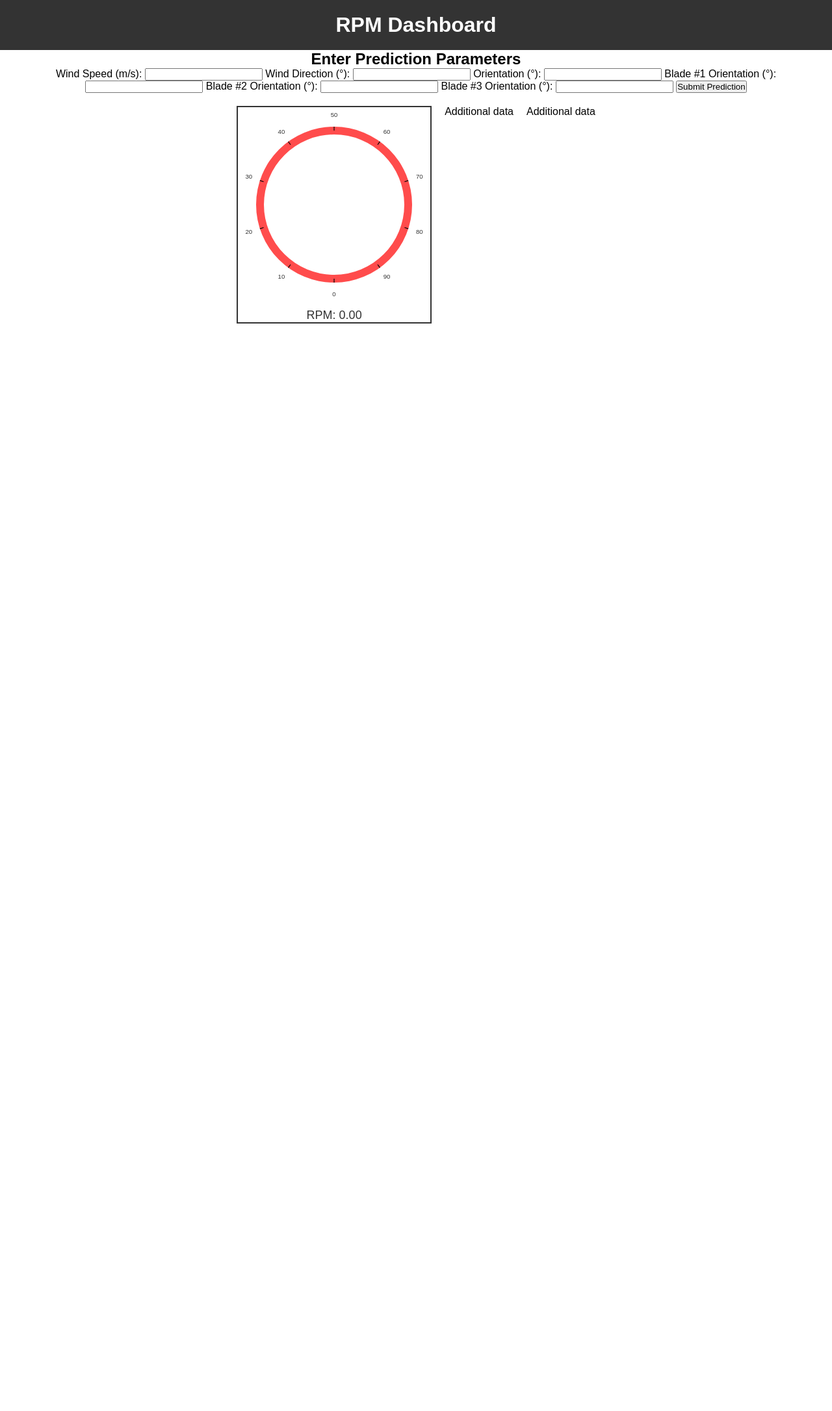
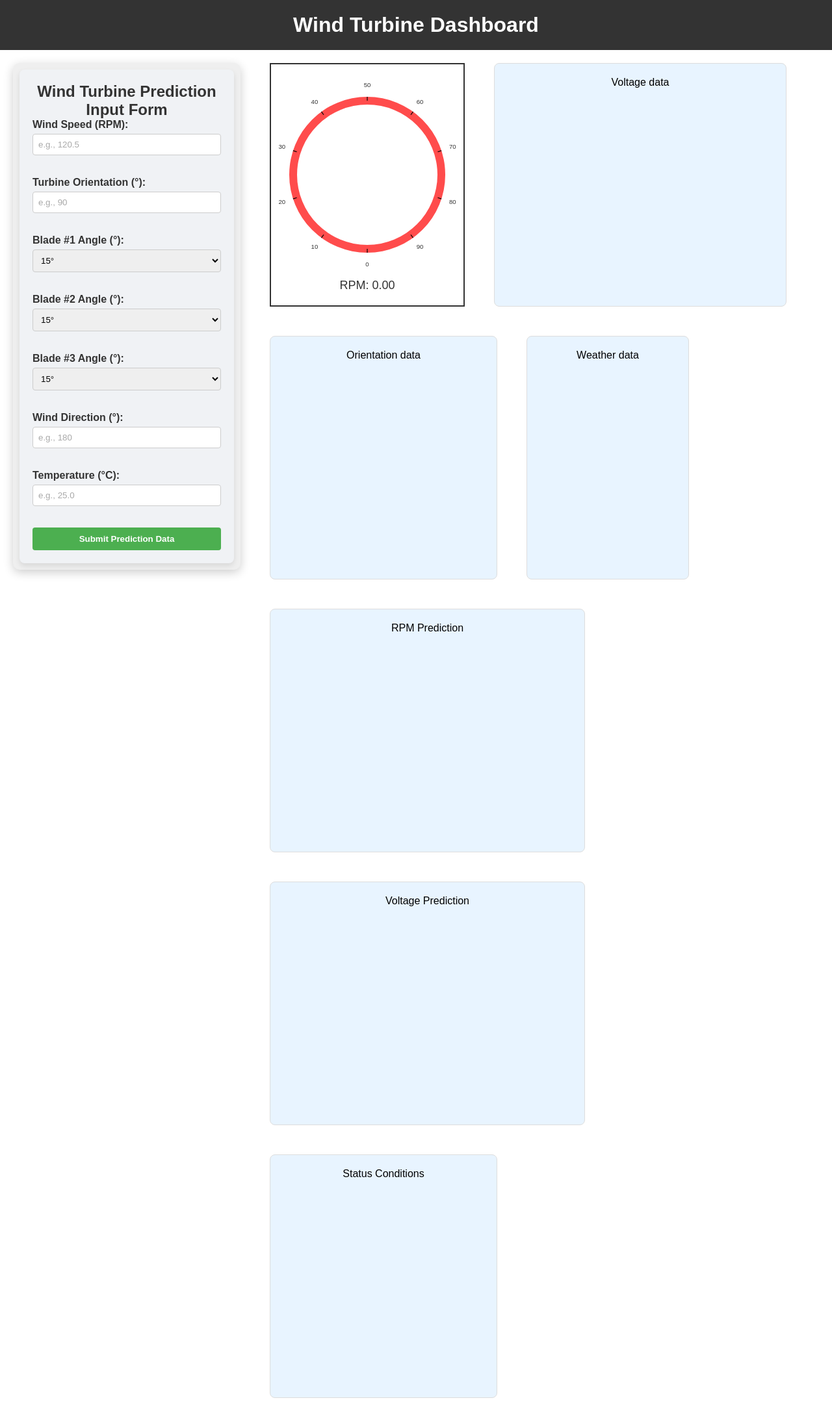
Before and after one commit to RyanSeidel/WindTurbine, a Flask app: page /socket in a window 1280 px wide. Shown: the whole page at 65% size. Before the commit the page ends 498 px from the top, so only its background shows below. Run offline with Flask 3, Linux system fonts and the light colour scheme; data that the repository does not hold is empty; some libraries are stand-ins or nearby versions.

Commit message:
dashboard layout updated

```diff
--- /dev/null
+++ b/grafana-docker-setup/custom-dashboard/static/css/inputform.css
@@ -0,0 +1,74 @@
+/* Remove spinners from number input fields */
+input[type="number"]::-webkit-outer-spin-button,
+input[type="number"]::-webkit-inner-spin-button {
+    -webkit-appearance: none;
+    margin: 0;
+}
+
+input[type="number"] {
+    -moz-appearance: textfield; /* For Firefox */
+}
+
+/* Container styling with box shadow */
+.content {
+    text-align: left;
+    background: #1111;
+    padding: 10px;
+    border-radius: 10px;
+    box-shadow: 0px 4px 15px rgba(0, 0, 0, 0.2); /* Container shadow */
+    width: 100%;
+    max-width: 350px;
+    flex: 1;
+    box-sizing: border-box;
+}
+
+/* Style for placeholder text */
+input::placeholder {
+    color: #A9A9A9; /* Light gray color */
+    opacity: 1; /* Ensures full opacity for cross-browser consistency */
+}
+
+/* Form box styling with fixed width */
+.form-box {
+    padding: 20px;
+    border-radius: 8px;
+    box-shadow: 0px 4px 8px rgba(0, 0, 0, 0.1); /* Subtle shadow for form box */
+    width: 400px; /* Fixed width for the form */
+    max-width: 100%; /* Ensures responsiveness on small screens */
+    box-sizing: border-box;
+    background-color: #f0f2f5;
+}
+
+h2 {
+    text-align: center;
+    color: #333;
+}
+
+label {
+    font-weight: bold;
+    color: #333;
+}
+
+input[type="number"], select {
+    width: 100%;
+    padding: 8px;
+    margin: 5px 0 15px 0;
+    border: 1px solid #ccc;
+    border-radius: 4px;
+    box-sizing: border-box;
+}
+
+button {
+    width: 100%;
+    padding: 10px;
+    background-color: #4CAF50;
+    border: none;
+    border-radius: 4px;
+    color: white;
+    font-weight: bold;
+    cursor: pointer;
+}
+
+button:hover {
+    background-color: #45a049;
+}
--- a/grafana-docker-setup/custom-dashboard/static/css/style.css
+++ b/grafana-docker-setup/custom-dashboard/static/css/style.css
@@ -23,25 +23,108 @@ header {
   width: 100%;
 }
 
-/* Dashboard container */
-.dashboard {
+/* Container to align form and side items */
+.dashboard-container {
   display: flex;
-  flex-wrap: wrap;
-  gap: 20px;
-  justify-content: center;
+  align-items: flex-start;
+  width: 100%;
   padding: 20px;
+  gap: 45px;
 }
 
-/* Gauge container with flex properties */
+/* Form section on the left */
+.content {
+  flex: 1;
+  max-width: 300px;
+}
+
+/* Right column for side items */
+.side-items {
+  display: flex;
+  flex-wrap: wrap; /* Allows items to wrap to the next row */
+  gap: 45px;
+  flex: 1;
+}
+
+/* Gauge container */
 .gauge-container {
   display: flex;
   flex-direction: column;
   align-items: center;
   justify-content: center;
-  max-width: 300px; /* Control the width of each container */
   text-align: center;
   border: 2px solid #333;
+  padding: 20px;
+  max-width: 300px;
+  height: 375px;
+  box-sizing: border-box;
 }
+
+/* Individual data containers with fixed dimensions */
+.voltage-container{
+  background-color: rgba(30, 144, 255, 0.1); /* Light blue with transparency */
+  width: 450px;
+  height: 375px;
+  padding: 20px;
+  border-radius: 8px;
+  text-align: center;
+  border: 1px solid #ddd;
+  box-sizing: border-box;
+}
+.orientation-container{
+  background-color: rgba(30, 144, 255, 0.1); /* Light blue with transparency */
+  width: 350px;
+  height: 375px;
+  padding: 20px;
+  border-radius: 8px;
+  text-align: center;
+  border: 1px solid #ddd;
+  box-sizing: border-box;
+}
+.weather-container{
+  background-color: rgba(30, 144, 255, 0.1); /* Light blue with transparency */
+  width: 250px;
+  height: 375px;
+  padding: 20px;
+  border-radius: 8px;
+  text-align: center;
+  border: 1px solid #ddd;
+  box-sizing: border-box;
+}
+.rpm-container {
+  background-color: rgba(30, 144, 255, 0.1); /* Light blue with transparency */
+  width: 485px;
+  height: 375px;
+  padding: 20px;
+  border-radius: 8px;
+  text-align: center;
+  border: 1px solid #ddd;
+  box-sizing: border-box;
+}
+
+.predictvoltage-container {
+  background-color: rgba(30, 144, 255, 0.1); /* Light blue with transparency */
+  width: 485px;
+  height: 375px;
+  padding: 20px;
+  border-radius: 8px;
+  text-align: center;
+  border: 1px solid #ddd;
+  box-sizing: border-box;
+}
+
+.status-container {
+  background-color: rgba(30, 144, 255, 0.1); /* Light blue with transparency */
+  width: 350px;
+  height: 375px;
+  padding: 20px;
+  border-radius: 8px;
+  text-align: center;
+  border: 1px solid #ddd;
+  box-sizing: border-box;
+}
+
+
 
 /* Chart styling */
 #gauge, #chart {
@@ -55,11 +138,3 @@ header {
   color: #333;
   margin-top: 10px;
 }
-
-/* Optional data container for other sections */
-.data-container {
-  padding: 10px;
-  border: 1px solid #ddd;
-  max-width: 300px;
-  text-align: center;
-}
--- a/grafana-docker-setup/custom-dashboard/templates/socket.html
+++ b/grafana-docker-setup/custom-dashboard/templates/socket.html
@@ -7,61 +7,89 @@
     <script src="https://cdnjs.cloudflare.com/ajax/libs/socket.io/4.0.0/socket.io.js"></script>
     <script src="https://d3js.org/d3.v6.min.js"></script>
     <link rel="stylesheet" href="/static/css/style.css">
+    <link rel="stylesheet" href="/static/css/inputform.css">
 </head>
 <body>
     <!-- Header section for the dashboard title -->
     <header>
-        <h1>RPM Dashboard</h1>
+        <h1>Wind Turbine Dashboard</h1>
     </header>
 
-        <!-- Form for Predictions -->
-        <div class="form-container">
-            <h2>Enter Prediction Parameters</h2>
-            <form id="prediction-form">
-                <label for="wind-speed">Wind Speed (m/s):</label>
-                <input type="number" id="wind-speed" name="windSpeed" step="0.1" required>
+    <!-- Dashboard container to align form and data sections side-by-side -->
+    <div class="dashboard-container">
+        <!-- Left side: Form Section -->
+        <div class="content">
+            <div class="form-box">
+                <h2>Wind Turbine Prediction Input Form</h2>
+                <form id="predictionForm">
+                    <label for="windSpeed">Wind Speed (RPM):</label>
+                    <input type="number" id="windSpeed" name="windSpeed" step="0.1" placeholder="e.g., 120.5" required><br><br>
 
-                <label for="wind-direction">Wind Direction (°):</label>
-                <input type="number" id="wind-direction" name="windDirection" step="1" required>
+                    <label for="orientation">Turbine Orientation (°):</label>
+                    <input type="number" id="orientation" name="orientation" step="1" placeholder="e.g., 90" required><br><br>
 
-                <label for="orientation">Orientation (°):</label>
-                <input type="number" id="orientation" name="orientation" step="1" required>
+                    <!-- Blade Angle Dropdowns -->
+                    <label for="blade1">Blade #1 Angle (°):</label>
+                    <select id="blade1" name="blade1" required>
+                        <option value="15">15°</option>
+                        <option value="30">30°</option>
+                        <option value="45">45°</option>
+                    </select><br><br>
 
-                <label for="blade1">Blade #1 Orientation (°):</label>
-                <input type="number" id="blade1" name="blade1Orientation" step="1" required>
+                    <label for="blade2">Blade #2 Angle (°):</label>
+                    <select id="blade2" name="blade2" required>
+                        <option value="15">15°</option>
+                        <option value="30">30°</option>
+                        <option value="45">45°</option>
+                    </select><br><br>
 
-                <label for="blade2">Blade #2 Orientation (°):</label>
-                <input type="number" id="blade2" name="blade2Orientation" step="1" required>
+                    <label for="blade3">Blade #3 Angle (°):</label>
+                    <select id="blade3" name="blade3" required>
+                        <option value="15">15°</option>
+                        <option value="30">30°</option>
+                        <option value="45">45°</option>
+                    </select><br><br>
 
-                <label for="blade3">Blade #3 Orientation (°):</label>
-                <input type="number" id="blade3" name="blade3Orientation" step="1" required>
+                    <label for="windDirection">Wind Direction (°):</label>
+                    <input type="number" id="windDirection" name="windDirection" step="1" placeholder="e.g., 180" required><br><br>
 
-                <button type="submit">Submit Prediction</button>
+                    <label for="temperature">Temperature (°C):</label>
+                    <input type="number" id="temperature" name="temperature" step="0.1" placeholder="e.g., 25.0" required><br><br>
+
+                    <button type="submit">Submit Prediction Data</button>
                 </form>
             </div>
         </div>
 
-
-    <!-- Main dashboard container -->
-    <div class="dashboard">
-        <!-- Container for the gauge and RPM data -->
+        <!-- Right side: Side Items in a column layout -->
+        <div class="side-items">
+            <!-- Gauge and RPM data -->
             <div class="gauge-container">
                 <div id="chart" class="gauge"></div>
-            <div id="rpm-data" class="rpm-data">RPM: 0</div> <!-- RPM data will be dynamically updated -->
+                <div id="rpm-data" class="rpm-data">RPM: 0</div>
             </div>
 
-        <!-- Placeholder for other dashboard sections -->
+            <!-- Additional data containers -->
             <div class="voltage-container">
-            <!-- Add other data or charts here in the future -->
-            <p>Additional data</p>
+                <p>Voltage data</p>
             </div>
-
             <div class="orientation-container">
-            <!-- Add other data or charts here in the future -->
-            <p>Additional data</p>
+                <p>Orientation data</p>
+            </div>
+            <div class="weather-container">
+                <p>Weather data</p>
+            </div>
+            <div class="rpm-container">
+                <p>RPM Prediction</p>
+            </div>
+            <div class="predictvoltage-container">
+                <p>Voltage Prediction</p>
+            </div>
+            <div class="status-container">
+                <p>Status Conditions</p>
             </div>
         </div>
-
+    </div>
 
     <script src="/static/js/RPM.js"></script>
 </body>
```
Also changed, not shown: grafana-docker-setup/grafana-data/grafana.db, 1 other file. Lines whose indentation alone changed are shown as unchanged.
